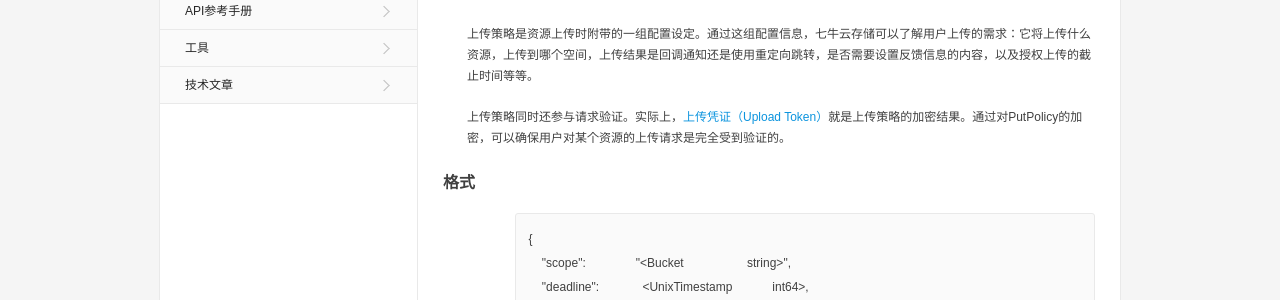
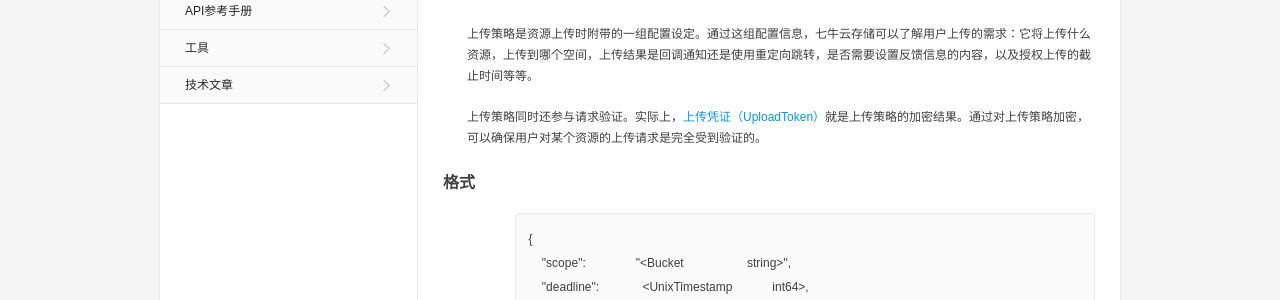
Before and after one commit to qiniu/docs.qiniu.com, a Jekyll site: the page built from docs/v6/api/reference/security/put-policy.md, in a window 1280 px wide. Shown: the part 141-441 px from the top of the page. Built offline with Jekyll 4.4.1, drawn with Linux system fonts in a browser that asks for light colours; nearby versions of some CDN libraries; library files that are not in the unit come from our copies.

Commit message:
Fix description.

```diff
--- a/docs/v6/api/reference/security/put-policy.md
+++ b/docs/v6/api/reference/security/put-policy.md
@@ -9,7 +9,7 @@ order: 980
 
 上传策略是资源上传时附带的一组配置设定。通过这组配置信息，七牛云存储可以了解用户上传的需求：它将上传什么资源，上传到哪个空间，上传结果是回调通知还是使用重定向跳转，是否需要设置反馈信息的内容，以及授权上传的截止时间等等。
 
-上传策略同时还参与请求验证。实际上，[上传凭证（Upload Token）][uploadTokenHref]就是上传策略的加密结果。通过对PutPolicy的加密，可以确保用户对某个资源的上传请求是完全受到验证的。
+上传策略同时还参与请求验证。实际上，[上传凭证（UploadToken）][uploadTokenHref]就是上传策略的加密结果。通过对上传策略加密，可以确保用户对某个资源的上传请求是完全受到验证的。
 
 <a id="put-policy-struct"></a>
 ## 格式
@@ -62,8 +62,8 @@ order: 980
 
 - [Unix时间][unixTimeHref]
 
-[uploadTokenHref]:          ../token/upload.html                                         "上传凭证"
+[uploadTokenHref]:          upload-token.html                                            "上传凭证"
 [magicVariablesHref]:       ../magic-variables.html                                      "魔法变量"
 [xVariablesHref]:           ../x-variables.html                                          "自定义变量"
 
-[unixTimeHref]:             http://en.wikipedia.org/wiki/Unix_time                                               "Unix时间"
+[unixTimeHref]:             http://en.wikipedia.org/wiki/Unix_time                       "Unix时间"
```
